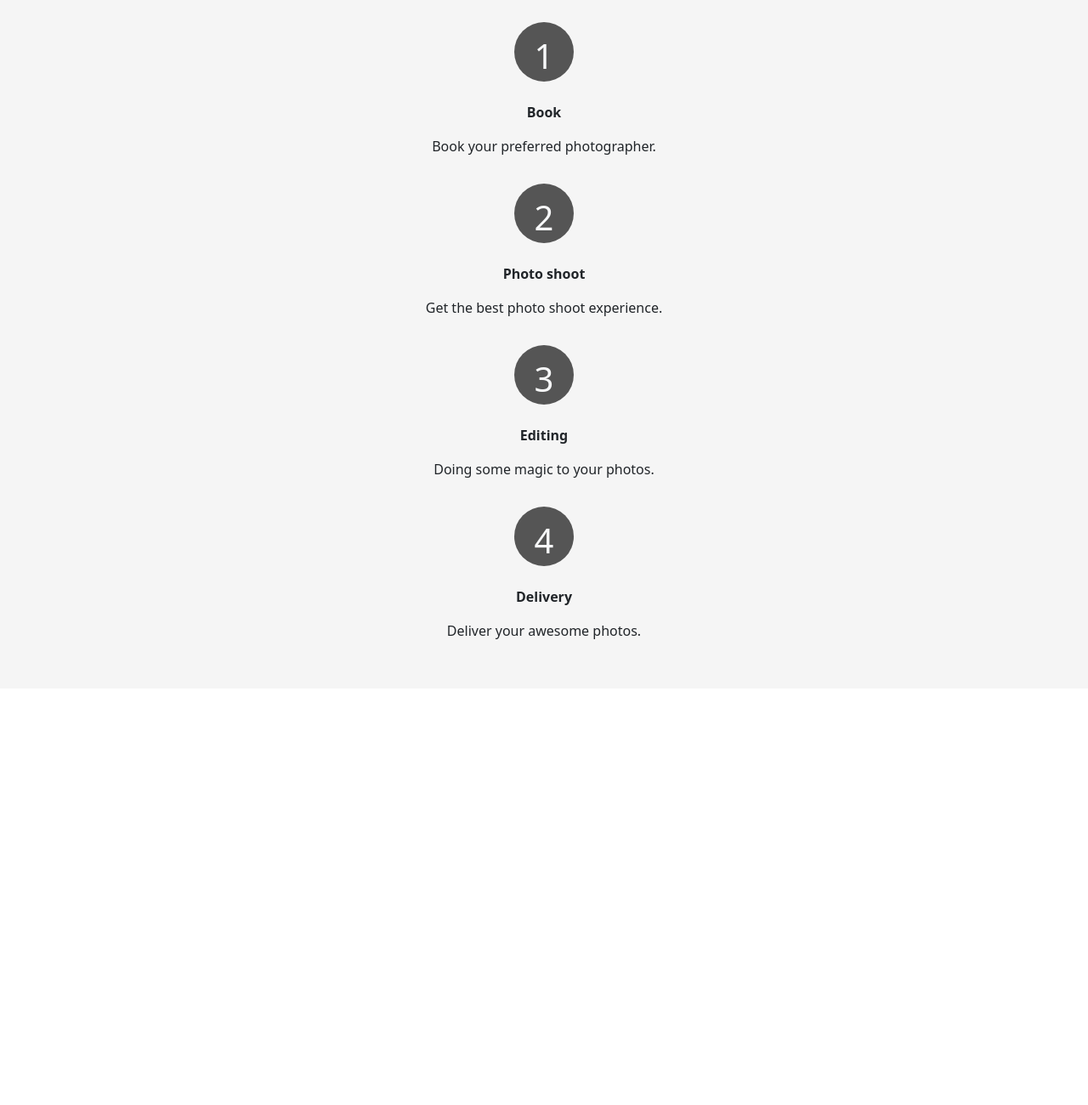
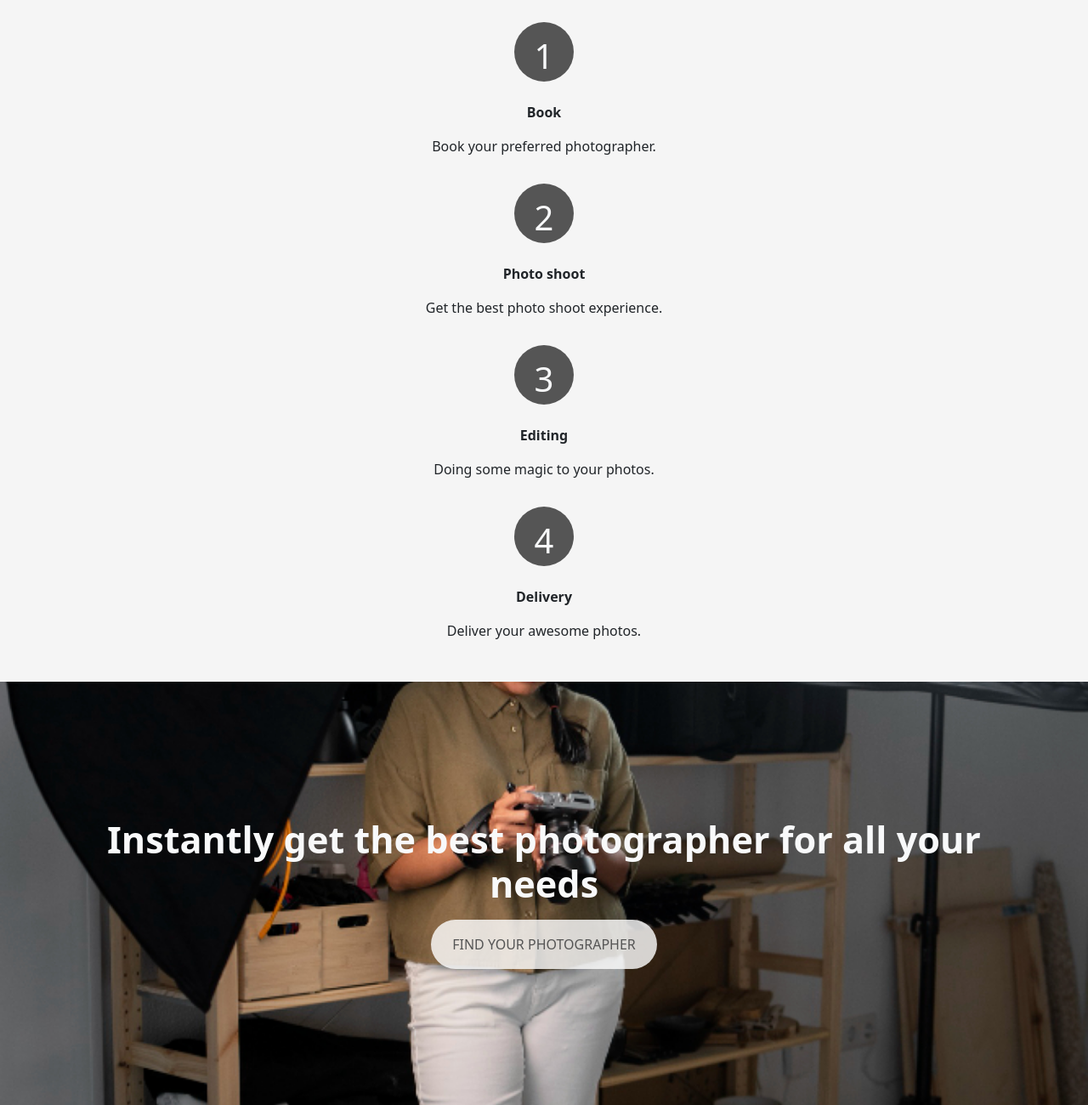
Before and after one commit to faisal-zuchri/signstudio.id, a plain HTML site: page index.html in a window 1280 px wide. Shown: the part 2159-3459 px from the top of the page at 85% size. Before the commit the page ends 2969 px from the top, so only its background shows below. Drawn offline with nearby package versions, Linux system fonts and the light colour scheme.

Commit message:
first-commit

```diff
--- a/css/main.css
+++ b/css/main.css
@@ -1,5 +1,8 @@
 * {
   text-decoration: none;
+}
+
+html {
   scroll-behavior: smooth;
 }
 
--- a/index.html
+++ b/index.html
@@ -5,7 +5,7 @@
     <meta charset="UTF-8" />
     <meta http-equiv="X-UA-Compatible" content="IE=edge" />
     <meta name="viewport" content="width=device-width, initial-scale=1.0" />
-    <title>Document</title>
+    <title>Signstudio</title>
 
     <!-- SEO tag -->
     <meta name="author" content="signstudio" />
@@ -77,7 +77,7 @@
     <!-- main CSS -->
     <link rel="stylesheet" href="./css/main.css" />
   </head>
-  <body style="height: 2000px">
+  <body>
     <nav class="navbar py-3 px-0" style="background-color: #555">
       <div class="container-fluid">
         <a class="logo-brand navbar-brand" href="#">
@@ -332,7 +332,10 @@
       </div>
     </section>
 
-    <section id="step" style="padding-block: 2.5rem; background-color: #f5f5f5">
+    <section
+      id="step"
+      style="padding-block: 2.5rem 2rem; background-color: #f5f5f5"
+    >
       <div class="container">
         <div class="text-center">
           <h1 class="fs-2 fw-bold text-dark">
@@ -422,6 +425,36 @@
       </div>
     </section>
 
+    <section
+      id="find"
+      style="
+        background-image: url('./assets/img/bg-1.jpg');
+        background-position: center;
+        background-size: cover;
+        padding-block: 2rem;
+      "
+    >
+      <div class="container" style="padding-block: 8rem">
+        <div class="text-center">
+          <h1 class="fw-bold text-light" style="font-size: 2.7rem">
+            Instantly get the best photographer for all your needs
+          </h1>
+
+          <div class="mt-3">
+            <a
+              href="#"
+              class="btn btn-sm rounded-5 px-4 py-3 fs-6 fw-normal"
+              style="background-color: rgba(255, 255, 255, 0.8); color: #555"
+            >
+              <i class="fa-sharp fa-solid fa-location-dot"></i>
+
+              FIND YOUR PHOTOGRAPHER
+            </a>
+          </div>
+        </div>
+      </div>
+    </section>
+
     <!-- bootstrap JS -->
     <script
       src="https://cdn.jsdelivr.net/npm/bootstrap@5.3.3/dist/js/bootstrap.bundle.min.js"
```
Also changed, not shown: assets/img/bg-1.jpg (added).
